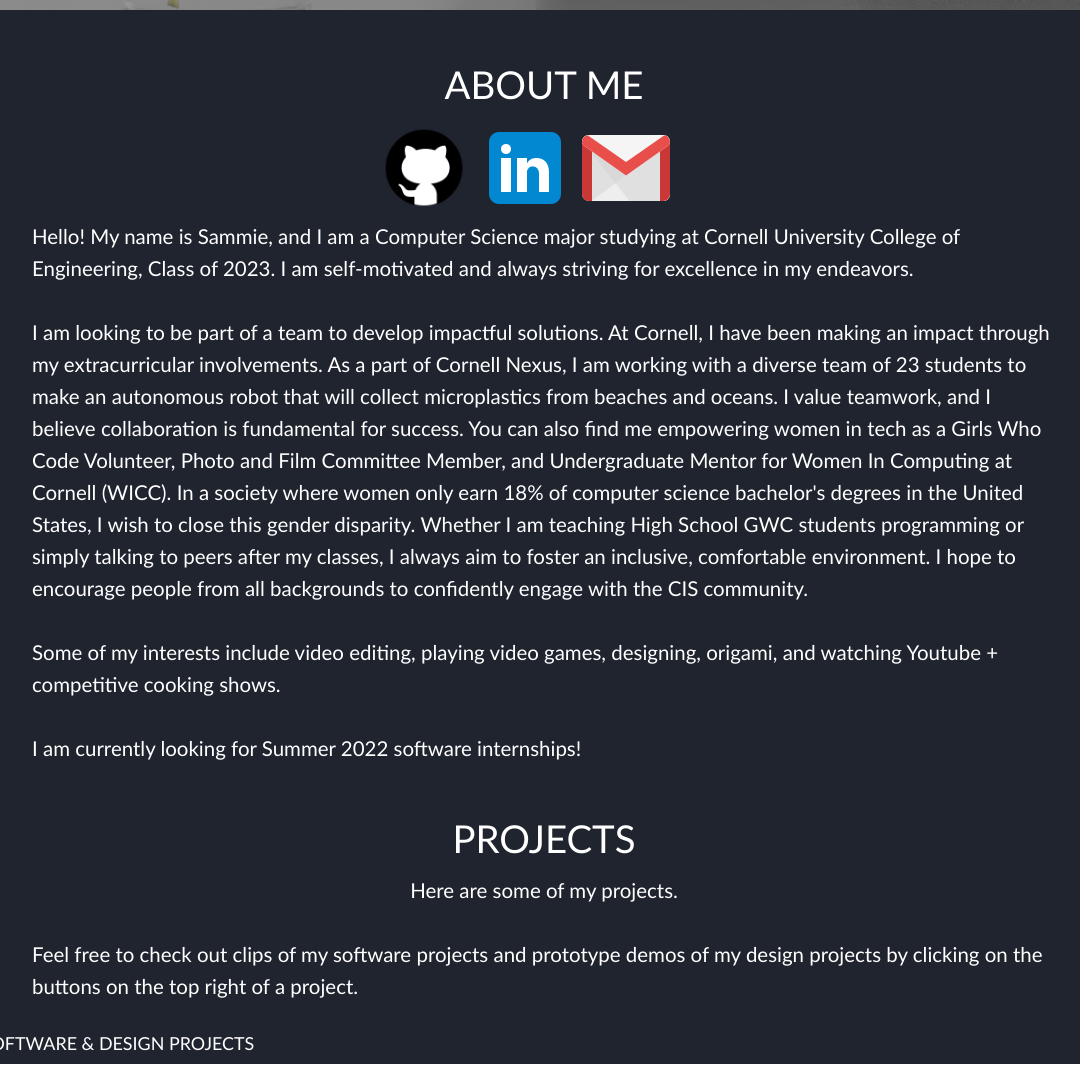
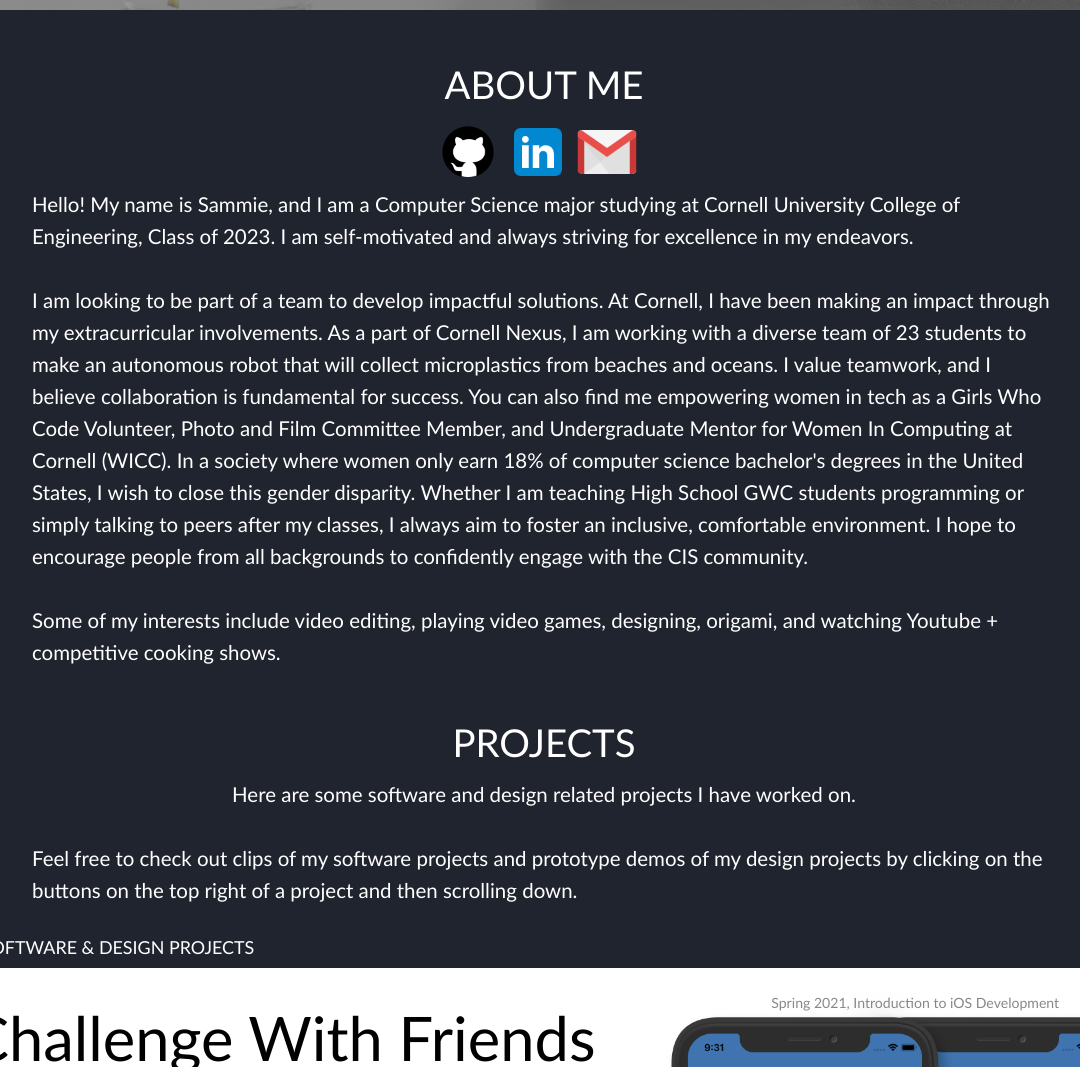
Before and after one commit to sazhang02/sazhang02.github.io, a plain HTML site: page index.html in a window 1280 px wide. Shown: the part 768-1835 px from the top of the page, without its empty margins (96-1176 px from the left). Drawn offline with Linux system fonts and the light colour scheme.

Commit message:
resize socials icons

```diff
--- a/index.html
+++ b/index.html
@@ -31,7 +31,7 @@
   <div class="banner">
     <div class="banner_contents">
       <h1>Samantha Zhang</h1>
-      <p>Aspiring Software Developer
+      <p>Rising Junior at Cornell University & Aspiring Software Developer
       </p>
       <a href="./files/Samantha_Zhang_Resume.docx" download="Samantha_Zhang" target="_blank" rel="noopener noreferrer">
         <button>Download Resume</button>
@@ -45,13 +45,13 @@
   <div class="social_media">
     <ul>
       <a href="https://github.com/sazhang02" target="_blank" rel="noopener noreferrer">
-        <img src="./assets/github.png" style="width:30%">
+        <img src="./assets/github.png" style="width:20%">
       </a>
       <a href="https://linkedin.com/in/samantha-zhang" target="_blank" rel="noopener noreferrer">
-        <img src="./assets/linkedin.png" style="width:30%">
+        <img src="./assets/linkedin.png" style="width:20%">
       </a>
       <a href="mailto: sjz46@cornell.edu">
-        <img src="./assets/gmail.png" style="width:30%">
+        <img src="./assets/gmail.png" style="width:20%">
       </a>
     </ul>
   </div>
@@ -72,17 +72,16 @@
 
     <br><br>Some of my interests include video editing, playing video games, designing, origami, and watching Youtube +
     competitive cooking shows.
-
-    <br><br>I am currently looking for Summer 2022 software internships!
   </p>
 
   <!-- PROJECTS SECTION -->
   <h2><span id="projects"></span>PROJECTS</h2>
-  <p style="width:80%; display: inline-block;line-height: 2.5vw; text-align: center;">Here are some of my projects.</p>
+  <p style="width:80%; display: inline-block;line-height: 2.5vw; text-align: center;">
+    Here are some software and design related projects I have worked on.</p>
   <p style="width:80%; display: inline-block;line-height: 2.5vw; text-align: left;">
     <br>Feel free to check out clips of my software projects and prototype demos of my design
     projects
-    by clicking on the buttons on the top right of a project.
+    by clicking on the buttons on the top right of a project and then scrolling down.
   </p>
 
 
@@ -198,7 +197,8 @@
         </ul>
       </div>
       <div class="demo">
-        <button style="font-weight:100;" onclick="display_figma(0)">Demo</button>
+        <button style="font-weight:100;" onclick="display_figma(0)">
+          Demo</button>
       </div>
     </div>
 
@@ -332,6 +332,8 @@
     <span class="dot" onclick="current_slide(6); close_all()"></span>
     <span class="dot" onclick="current_slide(7); close_all()"></span>
   </div>
+
+  <span id="demos"></span>
   <div class="figma">
     <iframe style="border: 1px solid rgba(0, 0, 0, 0.1);" width="800" height="450"
       src="https://www.figma.com/embed?embed_host=share&url=https%3A%2F%2Fwww.figma.com%2Fproto%2FHG5h32K4wFqvvnkve2tNQ7%2Fsjz46-Instagram%3Fpage-id%3D458%253A15293%26node-id%3D458%253A16281%26viewport%3D2475%252C677%252C0.30431005358695984%26scaling%3Dscale-down"
--- a/script.js
+++ b/script.js
@@ -1,4 +1,3 @@
-
 var slide_index = 1;
 var demo1_active = false;
 var demo2_active = false;
@@ -79,7 +78,6 @@ function display_figma(n) {
     }
     demo2_active = !demo2_active;
   }
-
 }
 function display_video(n) {
   var video = document.getElementsByClassName("video");
--- a/style.css
+++ b/style.css
@@ -144,7 +144,7 @@ a, a:visited {
 }
 .social_media {
   width: 25%;
-  left: 36%;
+  left: 37%;
   position: relative;
 }
 /*PROJECTS*/
@@ -281,6 +281,7 @@ a, a:visited {
 .page_indicator {
   text-align:center;
   top: 0;
+  padding-bottom: 2%;
 }
 
 .dot {
```
